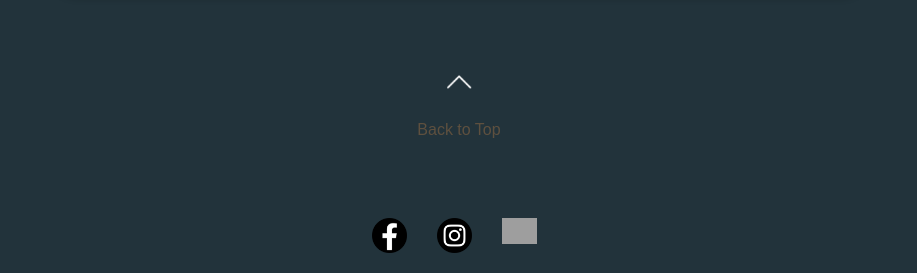
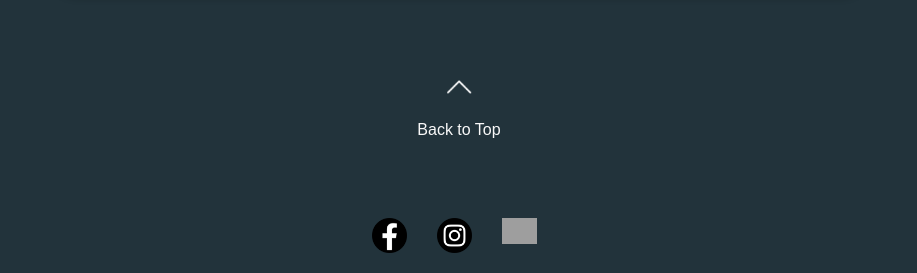
Before and after one commit to movi1/TravelBucketList, a React (Create React App) app: page /about in a window 1280 px wide. Shown: the part 1963-2236 px from the top of the page, without its empty margins (181-1098 px from the left). Built offline with nearby package versions, Linux system fonts and the light colour scheme; grey boxes are pictures that could not be loaded; a web font is replaced by a local one.

Commit message:
Changed text of 'back to top' to white to be clearer

```diff
--- a/src/components/testimonial-carousel/testimonial-carousel.css
+++ b/src/components/testimonial-carousel/testimonial-carousel.css
@@ -111,7 +111,8 @@
   position: absolute;
   top: 100%;
   left: 50%;
-  padding-top: 120px;
+  padding-bottom: 20px;
+  padding-top: 130px;
   transform: translate(-50%, -50%) rotate(180deg);
   width: 2%;
   height: auto;
@@ -130,3 +131,7 @@
   padding-top: 0px;
   color: #f8f8f8;
 }
+
+.back-to-top p{
+  color: #f8f8f8;
+}
```
